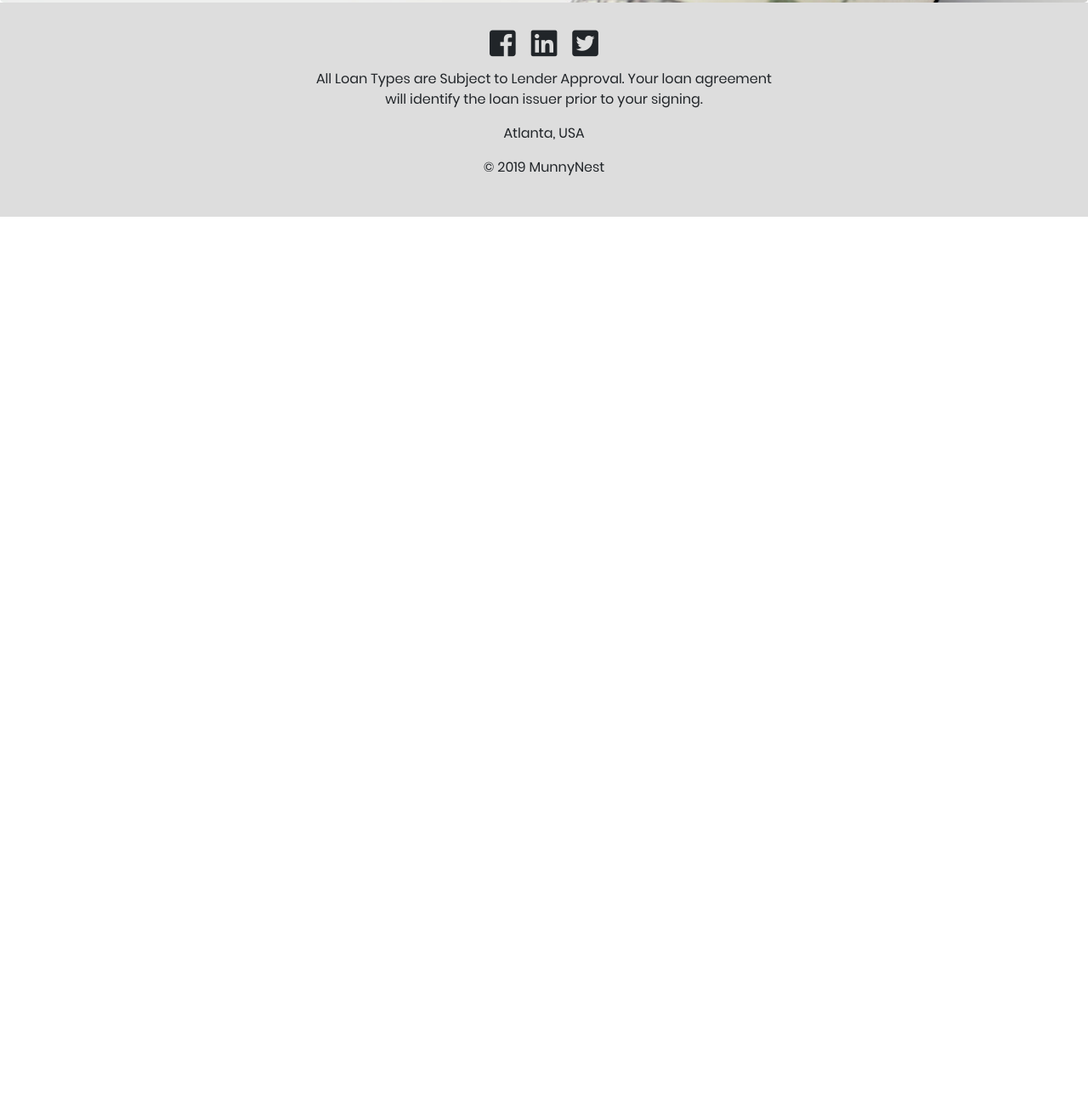
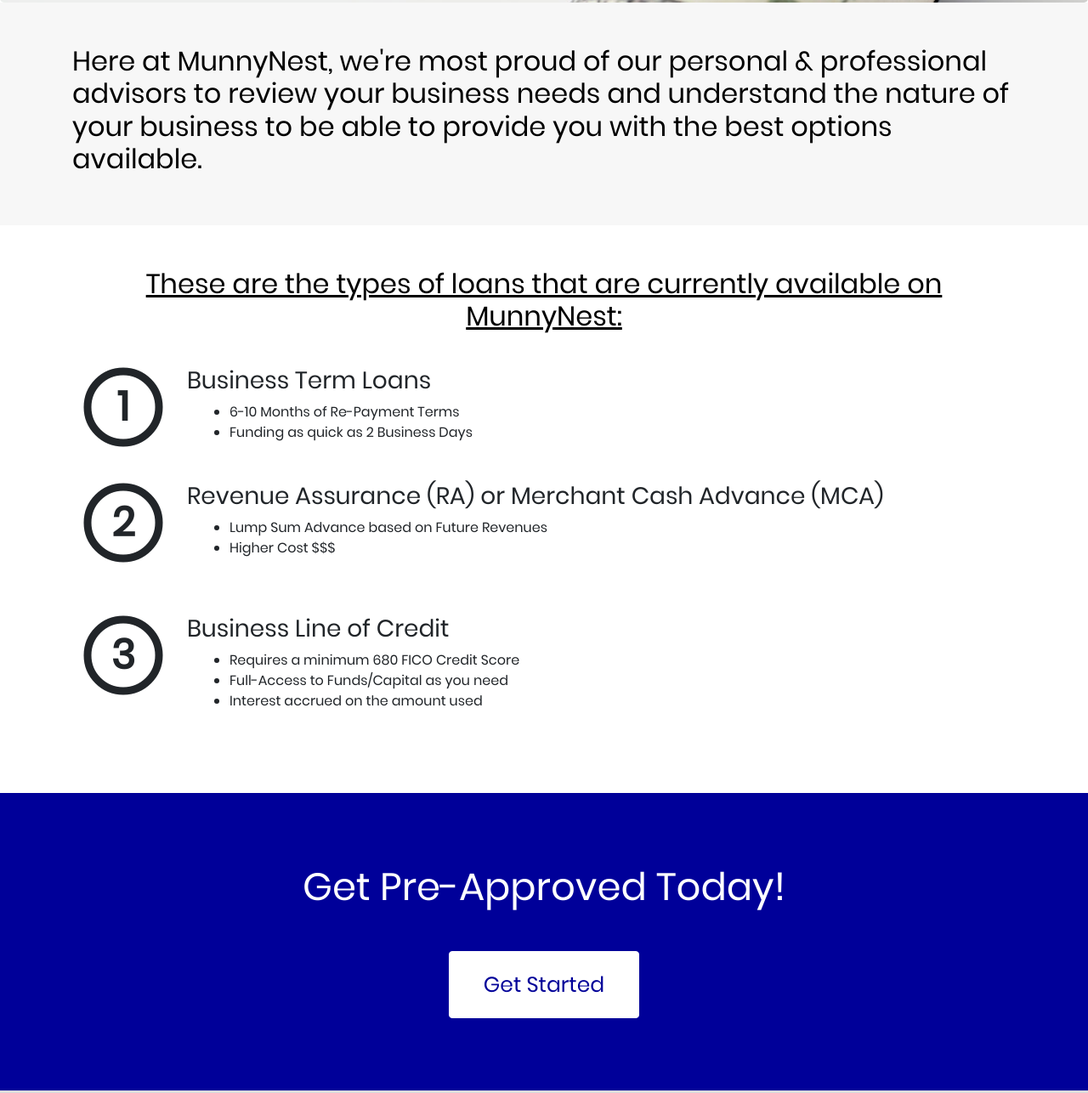
Before and after one commit to komnoor421/munnynet-site, a React app: page /products in a window 1280 px wide. Shown: the part 392-1678 px from the top of the page at 85% size. Before the commit the page ends 800 px from the top, so only its background shows below. Built offline with nearby package versions, Linux system fonts and the light colour scheme.

Commit message:
Products Page

```diff
--- a/src/components/Products/index.js
+++ b/src/components/Products/index.js
@@ -20,6 +20,62 @@
             <h1 className="display-3">Products</h1>
           </div>
         </div>
+        <section className='qualify2'>
+          <div className="container">
+            <h2>Here at MunnyNest, we're most proud of our personal & professional advisors to review your business needs and understand the nature of your business to be able to provide you with the best options available.</h2>
+          </div>
+        </section>
+        <section className='qualify3'>
+          <div className='container'>
+            <h2 className='text-center'>These are the types of loans that are currently available on MunnyNest:</h2>
+            <div className='typesList'>
+              <div className='step'>
+                <span className="fa-stack fa-3x">
+                  <i className="far fa-circle fa-stack-2x"></i>
+                  <strong className="fa-stack-1x">1</strong>
+                </span>
+                <div className='stepPoints'>
+                  <h3>Business Term Loans</h3>
+                  <ul>
+                    <li>6-10 Months of Re-Payment Terms</li>
+                    <li>Funding as quick as 2 Business Days</li>
+                  </ul>
+                </div>
+              </div>
+              <div className='step'>
+                <span className="fa-stack fa-3x step">
+                  <i className="far fa-circle fa-stack-2x"></i>
+                  <strong className="fa-stack-1x">2</strong>
+                </span>
+                <div className='stepPoints'>
+                  <h3>Revenue Assurance (RA) or Merchant Cash Advance (MCA)</h3>
+                  <ul>
+                    <li>Lump Sum Advance based on Future Revenues</li>
+                    <li>Higher Cost $$$</li>
+                  </ul>
+                </div>
+              </div>
+              <div className='step'>
+                <span className="fa-stack fa-3x step">
+                  <i className="far fa-circle fa-stack-2x"></i>
+                  <strong className="fa-stack-1x">3</strong>
+                </span>
+                <div className='stepPoints'>
+                  <h3>Business Line of Credit</h3>
+                  <ul>
+                    <li>Requires a minimum 680 FICO Credit Score</li>
+                    <li>Full-Access to Funds/Capital as you need</li>
+                    <li>Interest accrued on the amount used</li>
+                  </ul>
+                </div>
+              </div>
+            </div>
+          </div>
+        </section>
+        <section id="ctaSection">
+          <h2>Get Pre-Approved Today!</h2>
+          <button type="button" className="applyButton ctaBig btn btn-primary">Get Started</button>
+        </section>
       </div>
     );
   }
--- a/src/components/Products/style.scss
+++ b/src/components/Products/style.scss
@@ -12,4 +12,24 @@
       }
     }
   }
+  .qualify3 {
+    h2 {
+      text-decoration: underline;
+      margin-bottom: 40px;
+    }
+    .typesList {
+      display: flex;
+      flex-direction: column;
+      .step {
+        display: flex;
+        margin-bottom: 30px;
+        .stepPoints {
+          margin-left: 15px;
+          ul {
+            margin-left: 50px;
+          }
+        }
+      }
+    }
+  }
 }
--- a/src/components/Qualifications/index.js
+++ b/src/components/Qualifications/index.js
@@ -20,12 +20,12 @@
             <h1 className="display-3">Qualifications</h1>
           </div>
         </div>
-        <section id='qualify2'>
+        <section className='qualify2'>
           <div className="container">
             <h2>At MunnyNest, we work hard to get the best possible loan & offer for your Business, considering all aspects of your given information with our trusted & professional advisors.</h2>
           </div>
         </section>
-        <section id='qualify3'>
+        <section className='qualify3'>
           <div className='container'>
             <div className='row noInfo'>
               <div className='col-md-4 col-sm-12 text-center align-self-center'>
--- a/src/components/Qualifications/style.scss
+++ b/src/components/Qualifications/style.scss
@@ -12,10 +12,7 @@
       }
     }
   }
-  #qualify2 {
-    background-color: #f7f7f7;
-  }
-  #qualify3 {
+  .qualify3 {
     .listQual {
       margin-top: 40px;
       ol {
--- a/src/resources/styles.scss
+++ b/src/resources/styles.scss
@@ -17,6 +17,10 @@
 
 section {
   padding: 50px 0;
+}
+
+.qualify2 {
+  background-color: #f7f7f7;
 }
 
 $noto: 'Poppins', sans-serif;
```
